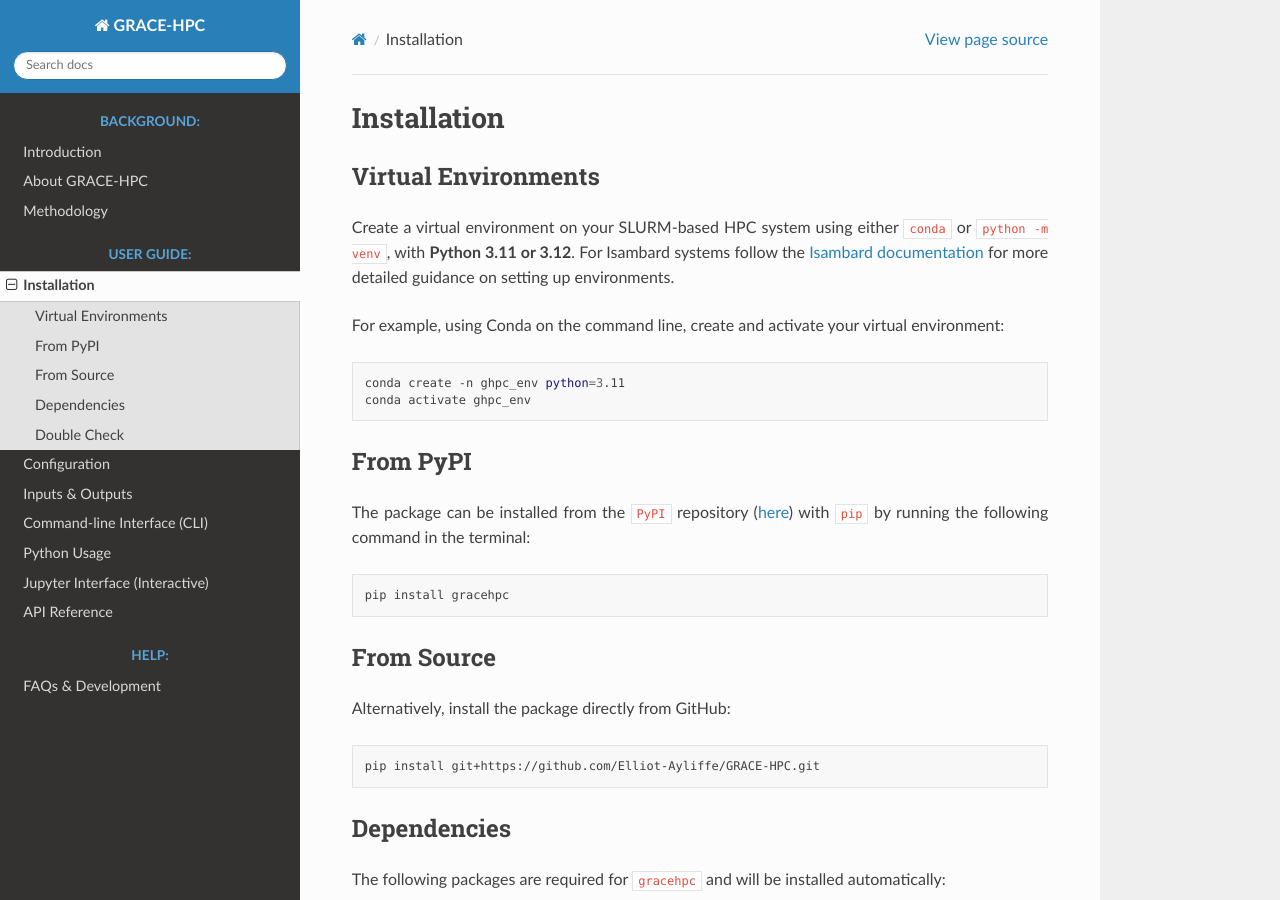
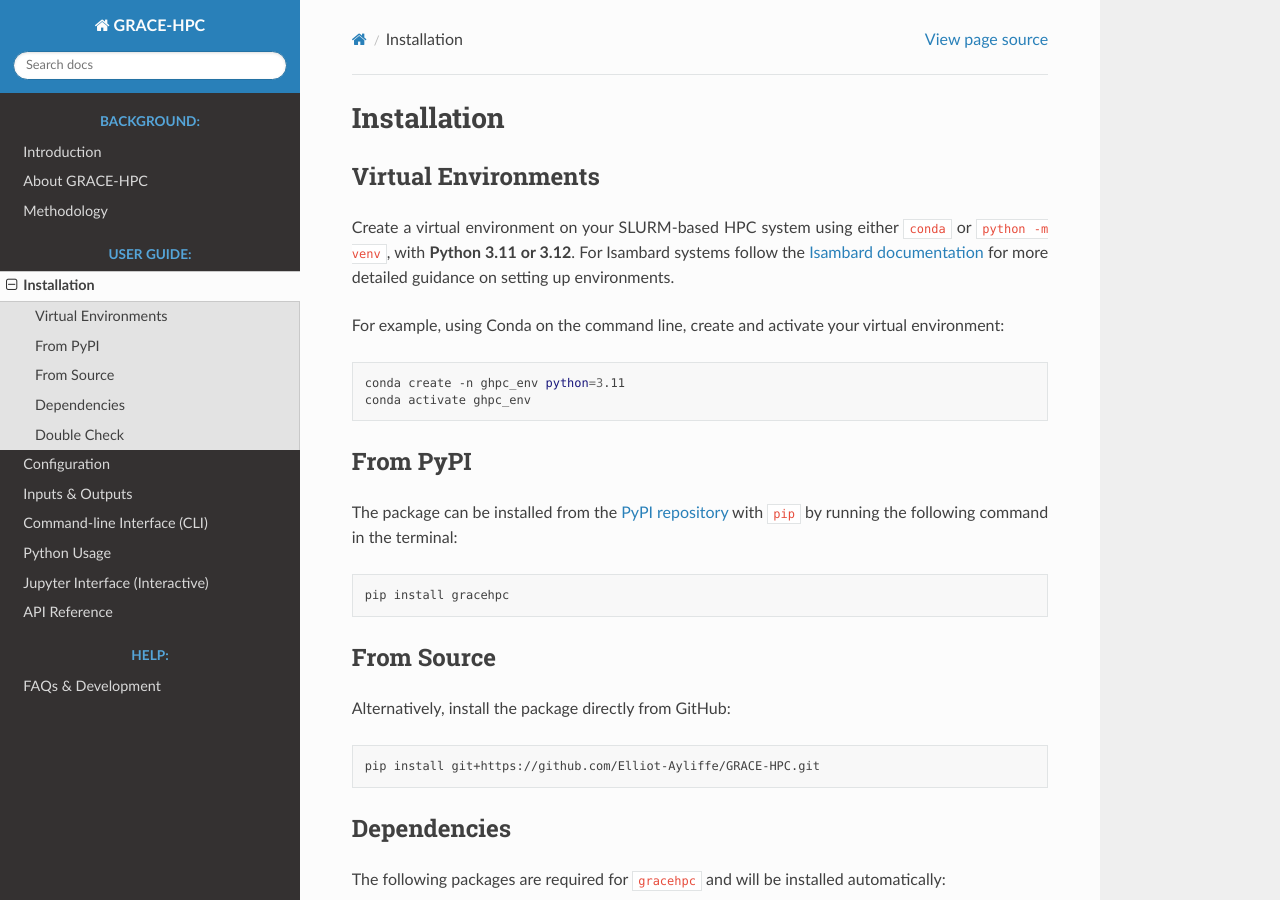
Before and after one commit to Elliot-Ayliffe/GRACE-HPC, a Sphinx documentation site: the page built from docs/installation.md, in a window 1280 px wide and 900 px high. Built offline with Sphinx 7.4.7 and the Read the Docs theme 3.1.0, drawn with Linux system fonts in a browser that asks for light colours.

Commit message:
Update installation.md

````diff
--- a/docs/installation.md
+++ b/docs/installation.md
@@ -14,7 +14,7 @@ conda activate ghpc_env
 
 ## From PyPI
 
-The package can be installed from the `PyPI` repository ([here](https://pypi.org)) with `pip` by running the following command in the terminal:
+The package can be installed from the [PyPI repository](https://pypi.org/project/gracehpc/) with `pip` by running the following command in the terminal:
 
 ```bash
 pip install gracehpc
````
